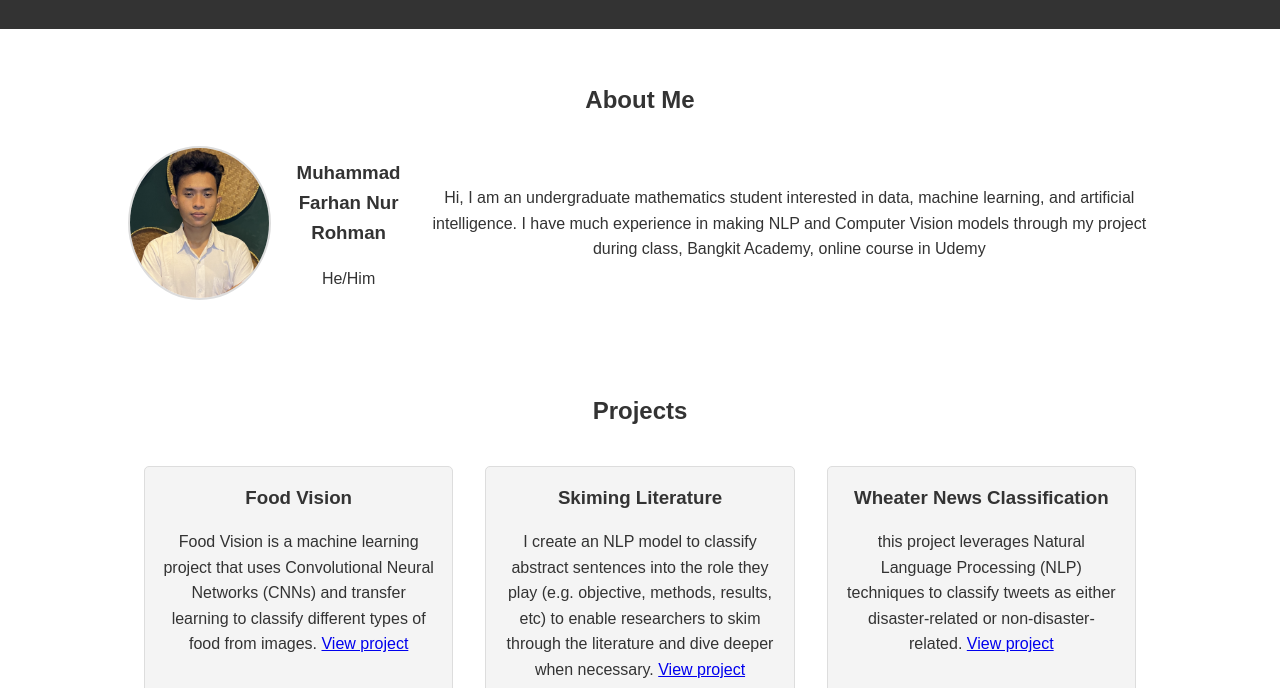
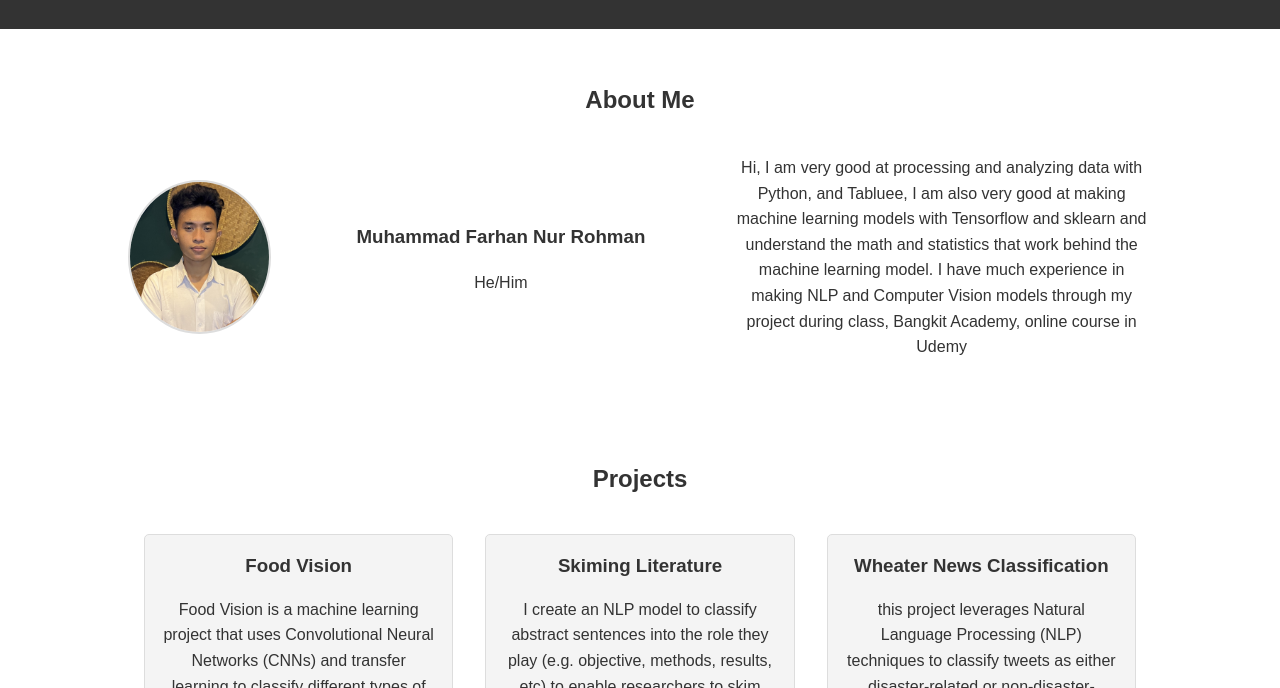
Before and after one commit to FarhanNurrohman/portofolio-website, a plain HTML site: page index.html in a window 1280 px wide. Shown: the part 112-800 px from the top of the page. Drawn offline with Linux system fonts and the light colour scheme.

Commit message:
Update index.html

```diff
--- a/index.html
+++ b/index.html
@@ -26,12 +26,12 @@
             <h2>About Me</h2>
             <div class="about-content">
                 <img src="profile.JPG" class="profile-photo">
-                <div>
+                <div class="container">
                     <h3>Muhammad Farhan Nur Rohman</h3>
                     <p>He/Him</p>
                 </div>
-                <div>
-                    <p>Hi, I am an undergraduate mathematics student interested in data, machine learning, and artificial intelligence. I have much experience in making NLP and Computer Vision models through my project during class, Bangkit Academy, online course in Udemy</p>
+                <div class="container">
+                    <p>Hi, I am very good at processing and analyzing data with Python, and Tabluee, I am also very good at making machine learning models with Tensorflow and sklearn and understand the math and statistics that work behind the machine learning model. I have much experience in making NLP and Computer Vision models through my project during class, Bangkit Academy, online course in Udemy</p>
                 </div>
             </div>
         </div>
```
